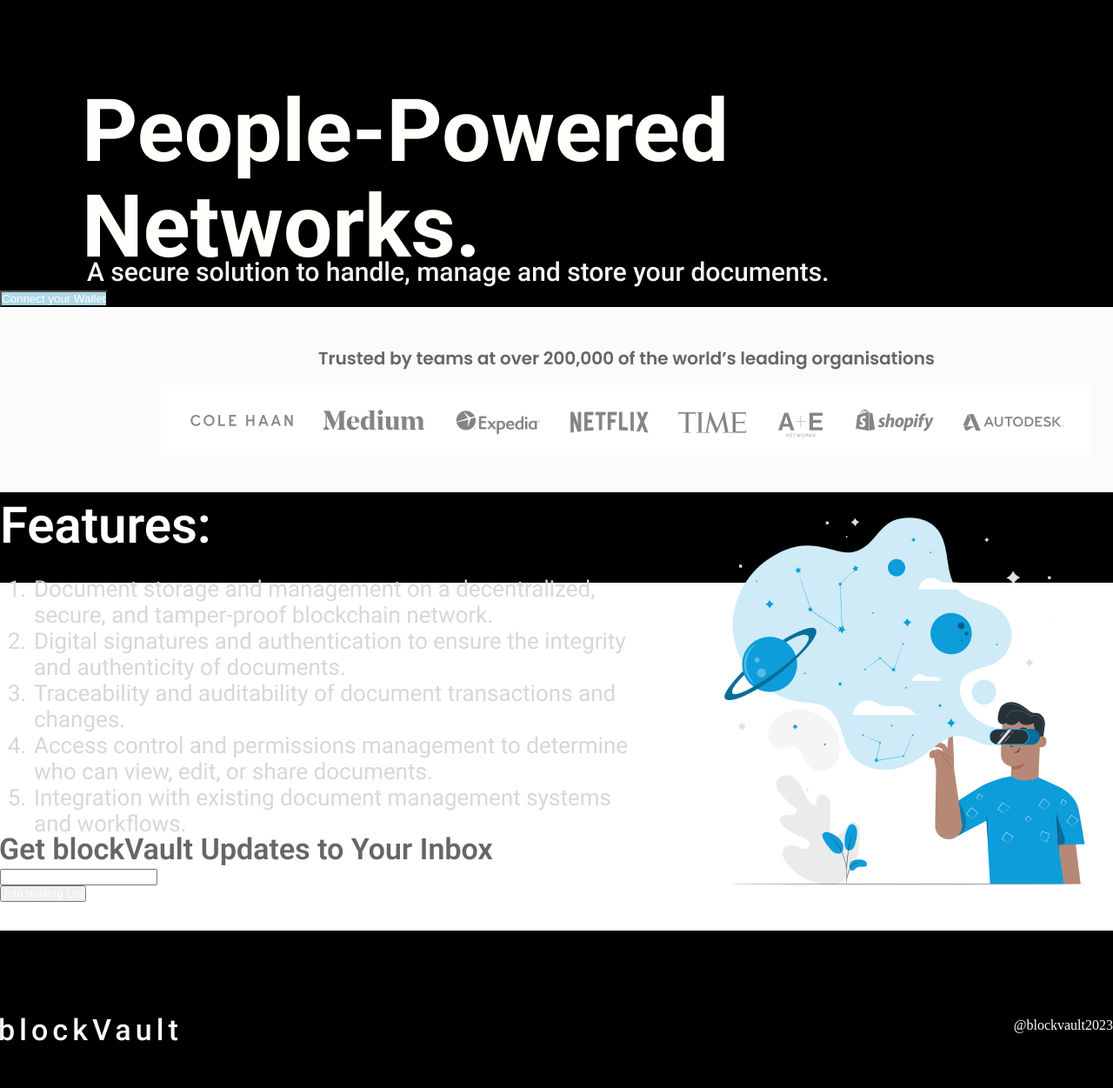
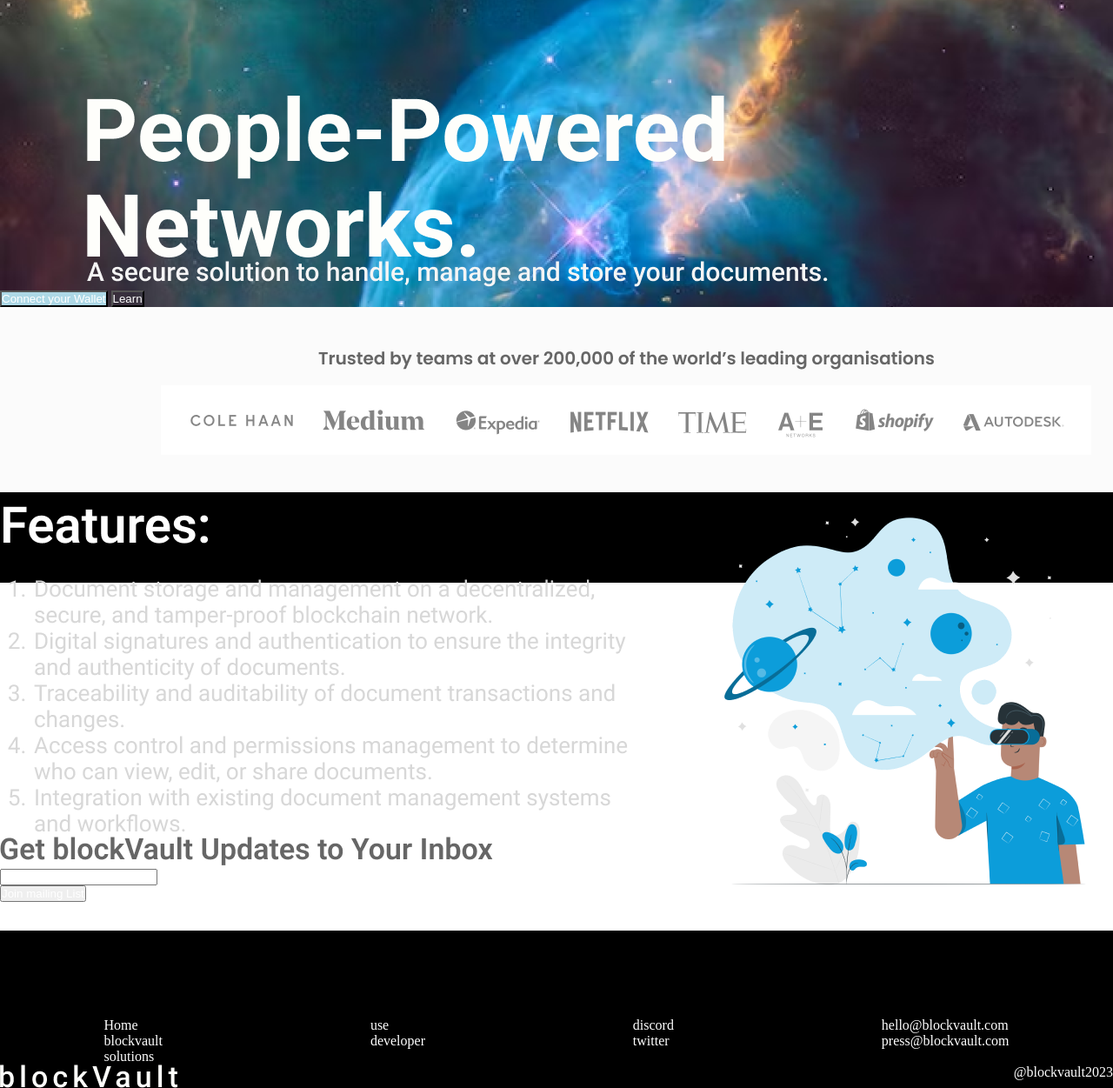
Before and after one commit to Adebimpe12/blockvault, a plain HTML site: page index.html in a window 1280 px wide. Shown: the part 317-1568 px from the top of the page at 87% size. Before the commit the page ends 1514 px from the top, so only its background shows below. Drawn offline with Linux system fonts and the light colour scheme.

Commit message:
Add files via upload

```diff
--- a/index.html
+++ b/index.html
@@ -8,6 +8,7 @@
 </head>
 <body>
    <div class="bg">
+    <div class="back">
     <header>
         <img src="img/blockVault.png" alt="">
         <ul>
@@ -24,8 +25,8 @@
 
     </div>
     <button id="con" >Connect your Wallet</button>
-        <a href="Learn"></a>
-
+        <button id="lea">Learn</button>
+</div>
     <img src="img/trusted.png" alt="">
 
     <div>
@@ -44,30 +45,49 @@
    </div>
 
    <footer>
+    <div class="lt">
         <div class="Learn">
+<ul>
+    <li>            <a href="">Home</a>
+        <li>        <a href="">blockvault</a>
+</li>
+       <li><a href="">solutions</a></li>
         <a href=""></a>
         <a href=""></a>
         <a href=""></a>
         <a href=""></a>
-        <a href=""></a>
-        <a href=""></a>
-        <a href=""></a>
-        <a href=""></a>
+        <a href=""></a></li>
+</ul>
         </div>
         <div class="get-involved">
-        <a href=""></a>
-        <a href=""></a>
+           <ul>
+            <li> <a href="">use</a>
+                </li>
+            <li><a href="">developer</a></li>
+           </ul>
         </div>
         <div class="social">
-        <a href=""></a>
-        <a href=""></a>
-        <a href=""></a>
-        <a href=""></a>
-        <a href=""></a>
+         <ul>
+            <li>   <a href="">discord</a>
+
+
+                </li>
+            <li><a href="">twitter</a></li>
+            <li><a href=""></a>
+</li>
+            <li><a href=""></a></li>
+            <li><a href=""></a></li>
+            <li></li>
+         </ul>
         </div>
         <div class="getintouch">
-        <a href=""></a>
-        <a href=""></a>
+         <ul>
+            <li>   <a href="">hello@blockvault.com</a>
+                </li>
+            <li><a href="">press@blockvault.com</a></li>
+            <li></li>
+         </ul>
+        </div>
     </div>
 
     <img id="flo" src="img/blockVault.png" alt="">
--- a/style.css
+++ b/style.css
@@ -30,6 +30,14 @@ header a{
 
 body{
     background-color: black;
+}
+
+.back{
+    background-image: url(img/image\ 12.png);
+}
+
+#lea{
+    background-color: rgba(255, 255, 255,0) ;
 }
 
 #peo{
@@ -74,3 +82,17 @@ body{
 #vau{
     float: right;
 }
+
+.lt{
+    display: flex;
+    justify-content: space-around;
+
+}
+
+.lt ul li{
+    list-style: none;
+}
+
+.lt ul li a{
+    text-decoration: none;
+}
```
Also changed, not shown: img/image 12.png (added). Lines whose indentation alone changed are shown as unchanged.
